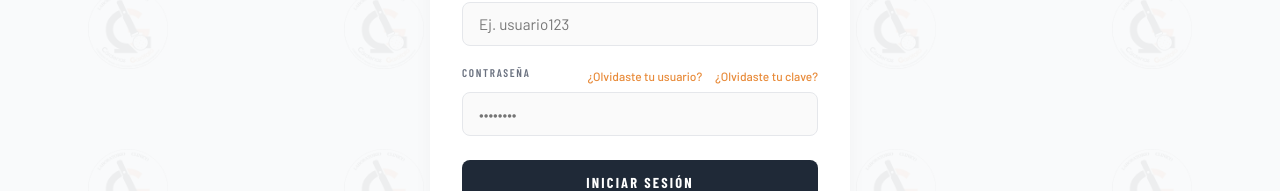
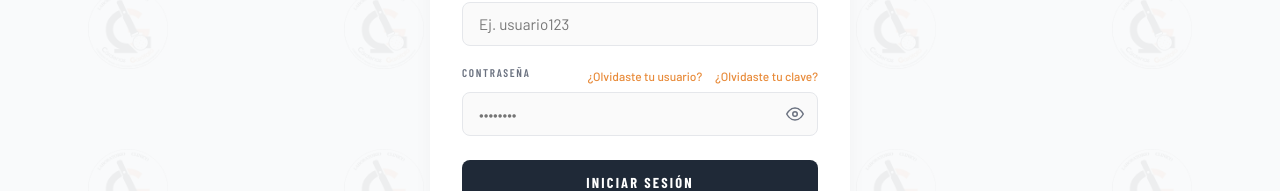
Before and after one commit to GGenesis2002/TESIS-FRONTEND-WEB, a React (Vite) app: page / in a window 1280 px wide. Shown: the part 371-562 px from the top of the page. Built offline with nearby package versions, Linux system fonts and the light colour scheme; a web font is replaced by a local one.

Commit message:
ARREGLO DE LOGIN

```diff
--- a/src/pages/seguridad/LoginPage.jsx
+++ b/src/pages/seguridad/LoginPage.jsx
@@ -15,6 +15,9 @@ export default function LoginPage() {
   // Estados para el Selector de Roles (Multi-Rol)
   const [rolesDisponibles, setRolesDisponibles] = useState([]);
   const [mostrarSelector, setMostrarSelector] = useState(false);
+
+  // Estado para mostrar/ocultar la contraseña
+  const [mostrarPassword, setMostrarPassword] = useState(false);
 
   const handleLogin = async () => {
     if (!username || !password) return setError("Ingresa usuario y contraseña.");
@@ -144,14 +147,41 @@ export default function LoginPage() {
                   </span>
                 </div>
               </div>
+
+              {/* Contenedor relativo para poder posicionar el botón de mostrar/ocultar */}
+              <div style={{ position: "relative" }}>
                 <InputField
-                type="password"
+                  type={mostrarPassword ? "text" : "password"}
                   placeholder="••••••••"
                   value={password}
                   onChange={(e) => setPassword(e.target.value)}
                   disabled={loading}
                   onKeyDown={(e) => e.key === "Enter" && handleLogin()}
+                  style={{ paddingRight: "2.75rem" }}
                 />
+                <button
+                  type="button"
+                  onClick={() => setMostrarPassword((prev) => !prev)}
+                  disabled={loading}
+                  aria-label={mostrarPassword ? "Ocultar contraseña" : "Mostrar contraseña"}
+                  title={mostrarPassword ? "Ocultar contraseña" : "Mostrar contraseña"}
+                  style={eyeButtonStyle}
+                >
+                  {mostrarPassword ? (
+                    // Ícono "ojo tachado" (ocultar)
+                    <svg width="18" height="18" viewBox="0 0 24 24" fill="none" stroke="currentColor" strokeWidth="2" strokeLinecap="round" strokeLinejoin="round">
+                      <path d="M17.94 17.94A10.94 10.94 0 0 1 12 20c-7 0-11-8-11-8a20.29 20.29 0 0 1 5.06-5.94M9.9 4.24A9.12 9.12 0 0 1 12 4c7 0 11 8 11 8a20.29 20.29 0 0 1-3.22 4.53M14.12 14.12a3 3 0 1 1-4.24-4.24" />
+                      <line x1="1" y1="1" x2="23" y2="23" />
+                    </svg>
+                  ) : (
+                    // Ícono "ojo" (mostrar)
+                    <svg width="18" height="18" viewBox="0 0 24 24" fill="none" stroke="currentColor" strokeWidth="2" strokeLinecap="round" strokeLinejoin="round">
+                      <path d="M1 12s4-8 11-8 11 8 11 8-4 8-11 8-11-8-11-8Z" />
+                      <circle cx="12" cy="12" r="3" />
+                    </svg>
+                  )}
+                </button>
+              </div>
             </div>
 
             <button style={btnPrimaryStyle} onClick={handleLogin} disabled={loading}>
@@ -244,3 +274,17 @@ const btnPrimaryStyle = { width: "100%", padding: "0.875rem", background: "#1F29
 const labelStyle = { fontFamily: "'Barlow Condensed', sans-serif", fontSize: "0.7rem", fontWeight: 600, letterSpacing: "0.15em", color: "#6B7280", textTransform: "uppercase", marginBottom: "0.4rem", display: "block" };
 const linkForgotStyle = { fontFamily: "'Barlow', sans-serif", fontSize: "0.75rem", color: "#E88B3A", fontWeight: 500, cursor: "pointer" };
 const footerStyle = { marginTop: "2rem", textAlign: "center", fontFamily: "'Barlow', sans-serif", fontSize: "0.8rem", color: "#6B7280" };
+const eyeButtonStyle = {
+  position: "absolute",
+  right: "0.6rem",
+  top: "50%",
+  transform: "translateY(-50%)",
+  background: "transparent",
+  border: "none",
+  padding: "0.25rem",
+  cursor: "pointer",
+  color: "#6B7280",
+  display: "flex",
+  alignItems: "center",
+  justifyContent: "center"
+};
```
Lines whose indentation alone changed are shown as unchanged.
